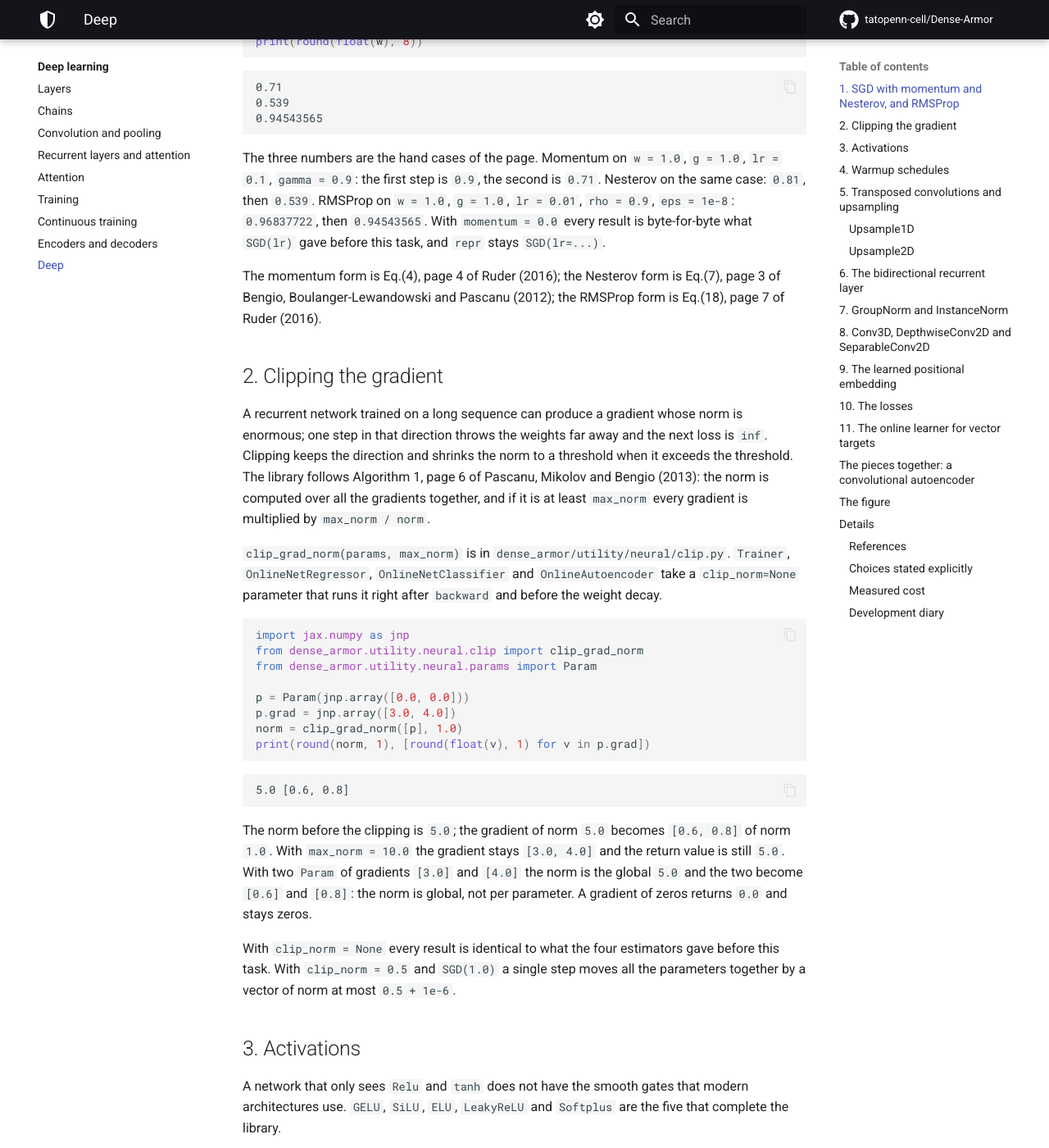
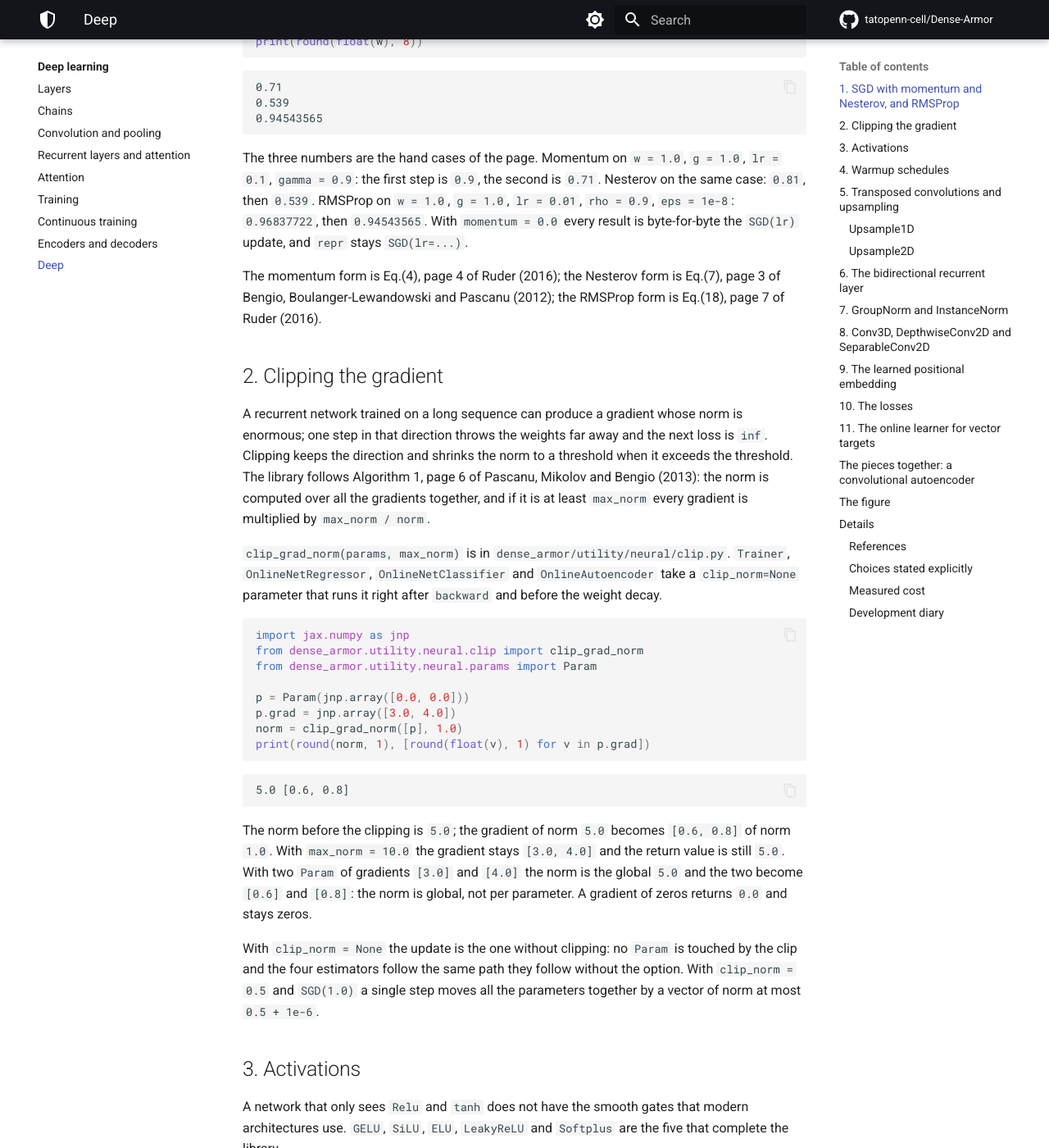
Before and after one commit to tatopenn-cell/Dense-Armor, an MkDocs documentation site: the page built from docs/neural/deep.md, in a window 1280 px wide and 1400 px high, scrolled down 1293 px. Shown: the whole window at 82% size. Built offline with MkDocs 1.6.1 and Material for MkDocs 9.7.7, drawn with Linux system fonts in a browser that asks for light colours; comment, search, counter and statistics services are not loaded.

Commit message:
taskN08 fix: the last three 'this task' references
Three occurrences of 'this task' remained in two pages. Two are
pre-existing on master (in deep.md, in the sections of N06b), one
was introduced by the previous commit of this branch (in
sequence_layers.md, in the sentence rewritten by N08). All three
are rewritten with the same meaning, no task label:

- deep.md (momentum and Nesterov): 'With `momentum = 0.0` every
   result is byte-for-byte what `SGD(lr)` gave before this task'
  becomes
  'With `momentum = 0.0` every result is byte-for-byte the
   `SGD(lr)` update'.

- deep.md (clipping): 'With `clip_norm = None` every result is
   identical to what the four estimators gave before this task'
  becomes
  'With `clip_norm = None` the update is the one without clipping:
   no `Param` is touched by the clip and the four estimators follow
   the same path they follow without the option.'

- sequence_layers.md: 'An `AsTransformer` around a `recurrent_net`
   or a `transformer_encoder` is not required by this task and is
   not provided'
  becomes
  'An `AsTransformer` around a `recurrent_net` or a
   `transformer_encoder` is not provided'.

The first two are out-of-scope for N08 (pre-existing text that
this task has not touched before); the third is a fix to a line
that the previous commit of this branch had left with the same
problem. All three are prose with no effect on the sections.

Checks after the fix: N0, 'task N0' and 'this task' greps on the
five pages clean; check_examples.py -> 16/16 classes OK, 16/16
blocks MATCH, exit 0; mkdocs build --strict -> exit 0.

```diff
--- a/docs/neural/deep.md
+++ b/docs/neural/deep.md
@@ -39,7 +39,7 @@ print(round(float(w), 8))
 0.94543565
 ~~~
 
-The three numbers are the hand cases of the page. Momentum on `w = 1.0`, `g = 1.0`, `lr = 0.1`, `gamma = 0.9`: the first step is `0.9`, the second is `0.71`. Nesterov on the same case: `0.81`, then `0.539`. RMSProp on `w = 1.0`, `g = 1.0`, `lr = 0.01`, `rho = 0.9`, `eps = 1e-8`: `0.96837722`, then `0.94543565`. With `momentum = 0.0` every result is byte-for-byte what `SGD(lr)` gave before this task, and `repr` stays `SGD(lr=...)`.
+The three numbers are the hand cases of the page. Momentum on `w = 1.0`, `g = 1.0`, `lr = 0.1`, `gamma = 0.9`: the first step is `0.9`, the second is `0.71`. Nesterov on the same case: `0.81`, then `0.539`. RMSProp on `w = 1.0`, `g = 1.0`, `lr = 0.01`, `rho = 0.9`, `eps = 1e-8`: `0.96837722`, then `0.94543565`. With `momentum = 0.0` every result is byte-for-byte the `SGD(lr)` update, and `repr` stays `SGD(lr=...)`.
 
 The momentum form is Eq.(4), page 4 of Ruder (2016); the Nesterov form is Eq.(7), page 3 of Bengio, Boulanger-Lewandowski and Pascanu (2012); the RMSProp form is Eq.(18), page 7 of Ruder (2016).
 
@@ -66,7 +66,7 @@ print(round(norm, 1), [round(float(v), 1) for v in p.grad])
 
 The norm before the clipping is `5.0`; the gradient of norm `5.0` becomes `[0.6, 0.8]` of norm `1.0`. With `max_norm = 10.0` the gradient stays `[3.0, 4.0]` and the return value is still `5.0`. With two `Param` of gradients `[3.0]` and `[4.0]` the norm is the global `5.0` and the two become `[0.6]` and `[0.8]`: the norm is global, not per parameter. A gradient of zeros returns `0.0` and stays zeros.
 
-With `clip_norm = None` every result is identical to what the four estimators gave before this task. With `clip_norm = 0.5` and `SGD(1.0)` a single step moves all the parameters together by a vector of norm at most `0.5 + 1e-6`.
+With `clip_norm = None` the update is the one without clipping: no `Param` is touched by the clip and the four estimators follow the same path they follow without the option. With `clip_norm = 0.5` and `SGD(1.0)` a single step moves all the parameters together by a vector of norm at most `0.5 + 1e-6`.
 
 ## 3. Activations
 
```
Also changed, not shown: docs/neural/sequence_layers.md (+1 -1 lines).
